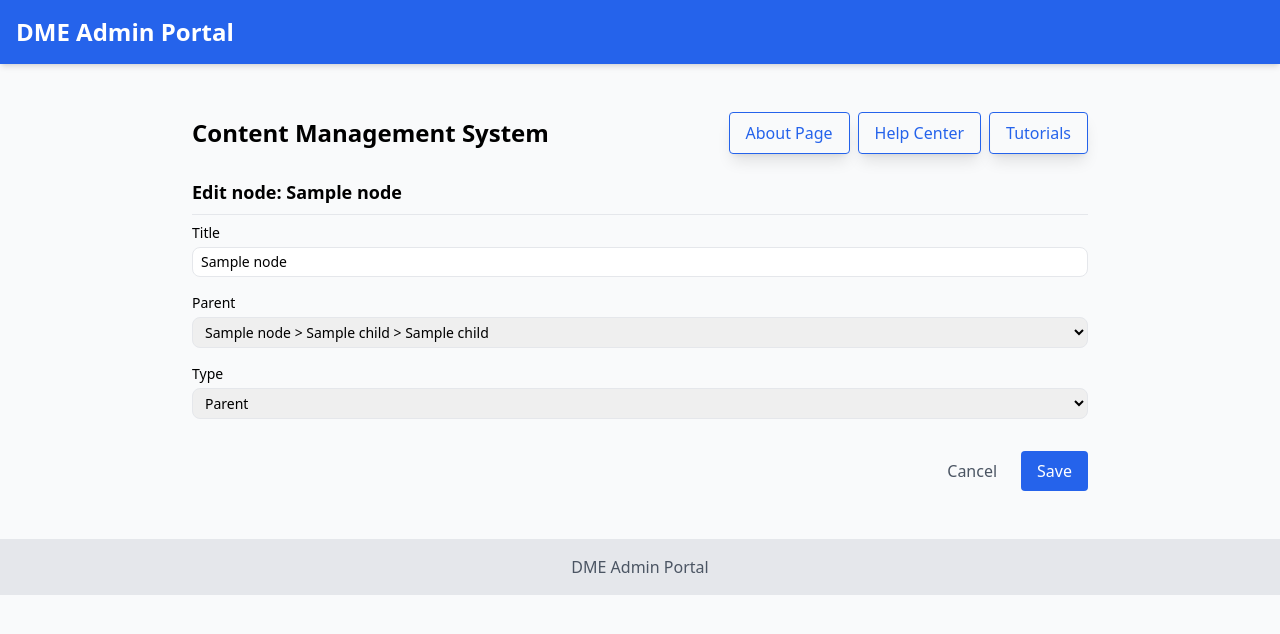
After one commit to decisionMe/dme_admin, a FastAPI app: template templates/help-center-edit.html in a window 1280 px wide. The commit adds this page. Shown: the top 634 px of the page. Run offline with FastAPI, Linux system fonts and the light colour scheme; the template is opened without the code that fills it: most values are stand-ins (such as "Sample title", 1, 10 or a date in 2020); parts of the project's set-up code (start-up, migrations or seed data) failed here and were passed over; some libraries are stand-ins or nearby versions.

Commit message:
feat(DEC-374): add, edit pages for help center

```diff
--- a/app.py
+++ b/app.py
@@ -273,10 +273,58 @@ async def cms_help_center(request: Request, db: Session = Depends(get_db)):
         }
     )
 
+@app.get("/cms/help-center/add")
+async def cms_help_center_add(request: Request, db: Session = Depends(get_db)):
+    """Display the Help Center add node page"""
+    # Check if user is logged in
+    session_token = request.cookies.get(SESSION_COOKIE_NAME)
+    if not session_token or not verify_session_token(session_token):
+        logger.info("User not authenticated, redirecting to login")
+        return RedirectResponse(url="/login", status_code=status.HTTP_302_FOUND)
+
+    nodes = TreeNode.get_nodes(db)
+
+    return templates.TemplateResponse(
+        "help-center-add.html",
+        {
+            "request": request,
+            "is_authenticated": True,
+            "cms_page": "help-center",
+            "nodes": nodes
+        }
+    )
+
+@app.get("/cms/help-center/edit/{node_id}")
+async def cms_help_center_edit(request: Request, node_id: int, db: Session = Depends(get_db)):
+    """Display the Help Center edit node page"""
+    # Check if user is logged in
+    session_token = request.cookies.get(SESSION_COOKIE_NAME)
+    if not session_token or not verify_session_token(session_token):
+        logger.info("User not authenticated, redirecting to login")
+        return RedirectResponse(url="/login", status_code=status.HTTP_302_FOUND)
+
+    node = TreeNode.get_node_by_id(node_id, db)
+
+    if not node:
+        return RedirectResponse(url="/cms/help-center", status_code=status.HTTP_302_FOUND)
+
+    nodes = TreeNode.get_nodes(db, node.id)
+
+    return templates.TemplateResponse(
+        "help-center-edit.html",
+        {
+            "request": request,
+            "is_authenticated": True,
+            "cms_page": "help-center",
+            "node": node,
+            "nodes": nodes
+        }
+    )
+
 @app.post("/cms/help-center/create")
 async def cms_create_help_center_node(request: Request, title: str = Form(...), parent_id: int = Form(None), node_type: str = Form(...), html_content: str = Form(None), external_url: str = Form(None), db: Session = Depends(get_db)):
     try:
-        parent_id = None if parent_id == "0" else parent_id
+        parent_id = None if parent_id == 0 else parent_id
 
         node = TreeNode(
             title=title,
@@ -302,9 +350,41 @@ async def cms_create_help_center_node(request: Request, title: str = Form(...),
             {"request": request, "message": "Failed to create node."}
         )
 
+@app.post("/cms/help-center/update/{node_id}")
+async def cms_update_help_center_node(request: Request, node_id: int, title: str = Form(...), parent_id: int = Form(None), node_type: str = Form(...), html_content: str = Form(None), external_url: str = Form(None), db: Session = Depends(get_db)):
+    try:
+        node = TreeNode.get_node_by_id(node_id, db)
+
+        if not node:
+            return RedirectResponse(url="/cms/help-center", status_code=status.HTTP_302_FOUND)
+
+        node.title = title
+        node.parent_id = None if parent_id == 0 else parent_id
+        node.is_document = node_type=="document"
+        node.is_url = node_type=="url"
+        node.html_content = html_content
+        node.external_url = external_url
+
+        db.add(node)
+        db.commit()
+
+        return templates.TemplateResponse(
+            "components/help_center_table.html",
+            {"request": request, "nodes": TreeNode.get_nodes(db)}
+        )
+    except SQLAlchemyError as e:
+        logger.error(f"Database error: {str(e)}")
+
+        return templates.TemplateResponse(
+            "components/error_message.html",
+            {"request": request, "message": "Failed to update node."}
+        )
+
 @app.delete("/cms/help-center/delete/{node_id}")
 async def delete_node(node_id: int, request: Request, db: Session = Depends(get_db)):
     node = db.query(TreeNode).filter(TreeNode.id == node_id).first()
+
+    logger.info("Deleting node" + str(node_id))
 
     if not node:
         return {"error": "Not found"}
--- a/templates/components/tree_node_select_options.html
+++ b/templates/components/tree_node_select_options.html
@@ -1,9 +1,10 @@
-{% macro render_node_select(node, parent_title) %}
+{% macro render_node_select(node, parent_title, node_id) %}
+  {{node.id}}{{node_id}}
   {% if not node.is_url and not node.is_document %}
-    <option value="{{ node.id }}">{{ parent_title }} {{ node.title }}</option>
+    <option value="{{ node.id }}" {% if node.id == node_id %}selected{% endif %}>{{ parent_title }} {{ node.title }}</option>
 
     {% for child in node.children %}
-      {{ render_node_select(child, parent_title + node.title + ' > ') }}
+      {{ render_node_select(child, parent_title + node.title + ' > ', node_id) }}
     {% endfor %}
   {% endif %}
 {% endmacro %}
--- a/templates/components/tree_node_table_rows.html
+++ b/templates/components/tree_node_table_rows.html
@@ -5,7 +5,11 @@
     </td>
     <td class="p-4 whitespace-nowrap text-sm font-medium text-gray-900 border-b border-gray-200">{{ "Text" if node.is_document else "URL" if node.is_url else "Parent" }}</td>
     <td class="p-4 whitespace-nowrap text-sm font-medium text-gray-900 border-b border-gray-200">{{ node.level }}</td>
-    <td class="p-4 text-center border-b border-gray-200">
+    <td class="p-4 text-center border-b border-gray-200" width="100">
+      <a href="/cms/help-center/edit/{{ node.id }}">
+        <i class="fa fa-edit text-gray-600 cursor-pointer mr-4"></i>
+      </a>
+
       <i
         class="fa fa-trash text-red-600 cursor-pointer"
         hx-delete="/cms/help-center/delete/{{ node.id }}"
--- /dev/null
+++ b/templates/help-center-edit.html
@@ -0,0 +1,68 @@
+{% extends "base.html" %} {% block title %}Help Center - DME Admin{% endblock %}
+{% block content %}
+<div class="max-w-4xl mx-auto">
+  {% include "components/cms_menu.html" %}
+
+  {% from "components/tree_node_select_options.html" import render_node_select %}
+
+  <h3 class="font-bold text-lg border-b border-gray-200 pb-2">Edit node: {{node.title}}</h3>
+
+  <form
+    class="mt-2 gap-4 flex flex-col"
+    hx-post="/cms/help-center/update/{{ node.id }}"
+    hx-trigger="submit"
+    hx-on="htmx:afterRequest: window.location.href='/cms/help-center'"
+    id="new-node-form">
+    <div class="flex flex-col">
+      <label class="font-medium text-sm mb-1">Title</label>
+      <input name="title" class="border border-gray-200 rounded-lg px-2 py-1 outline-none text-sm" type="text" value="{{node.title}}" />
+    </div>
+    <div class="flex flex-col">
+      <label class="font-medium text-sm mb-1">Parent</label>
+      <select name="parent_id" class="border border-gray-200 rounded-lg px-2 py-1 outline-none text-sm">
+        <option value="0">No parent</option>
+        {% for parent_node in nodes %}
+          {{ render_node_select(parent_node, '', node.parent_id) }}
+        {% endfor %}
+      </select>
+    </div>
+    <div class="flex flex-col">
+      <label class="font-medium text-sm mb-1">Type</label>
+      <select id="node-type" name="node_type" class="border border-gray-200 rounded-lg px-2 py-1 outline-none text-sm">
+        <option value="">Parent</option>
+        <option value="document" {% if node.is_document %}selected{% endif %}>Text</option>
+        <option value="url" {% if node.is_url %}selected{% endif %}>URL</option>
+      </select>
+    </div>
+    <div class="flex flex-col {% if not node.is_document %}hidden{% endif %}" id="text-content-input">
+      <label class="font-medium text-sm mb-1" id="content-title">Content</label>
+      <textarea class="border border-gray-200 rounded-lg px-2 py-1 outline-none text-sm" name="html_content">{{node.html_content}}</textarea>
+    </div>
+    <div class="flex flex-col {% if not node.is_url %}hidden{% endif %}" id="url-content-input">
+      <label class="font-medium text-sm mb-1" id="content-title">URL</label>
+      <input class="border border-gray-200 rounded-lg px-2 py-1 outline-none text-sm" name="external_url" type="text" value="{{node.external_url}}" />
+    </div>
+    <div class="flex justify-end gap-2 mt-4">
+      <button type="button" class="px-4 py-2 text-gray-600" onclick="window.location.href='/cms/help-center'">Cancel</button>
+      <button type="submit" class="px-4 py-2 bg-blue-600 text-white rounded hover:bg-blue-700">Save</button>
+    </div>
+  </form>
+</div>
+{% endblock %} {% block scripts %}
+<script>
+  document.getElementById('node-type').addEventListener('change', function (ev) {
+    const value = ev.target.value;
+
+    document.getElementById('text-content-input').classList.add('hidden');
+    document.getElementById('url-content-input').classList.add('hidden');
+
+    if (value === 'document') {
+      document.getElementById('text-content-input').classList.remove('hidden')
+    }
+
+    if (value === 'url') {
+      document.getElementById('url-content-input').classList.remove('hidden')
+    }
+  });
+</script>
+{% endblock %}
```
Also changed, not shown: models/tree_node.py (+7 -4 lines), templates/help-center-add.html (added, +68 -0 lines), templates/help-center.html (+3 -61 lines).
